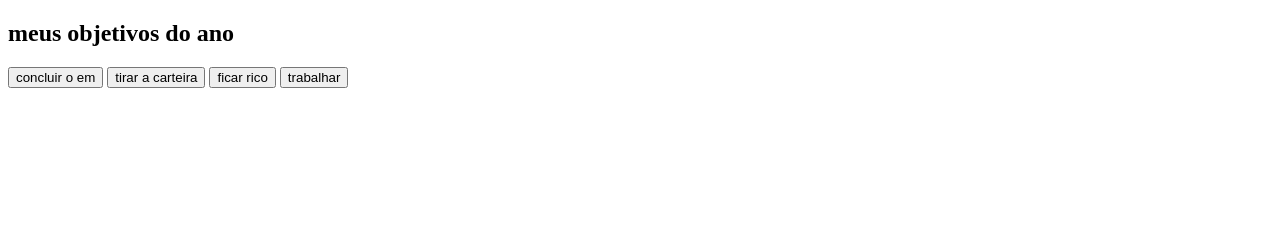
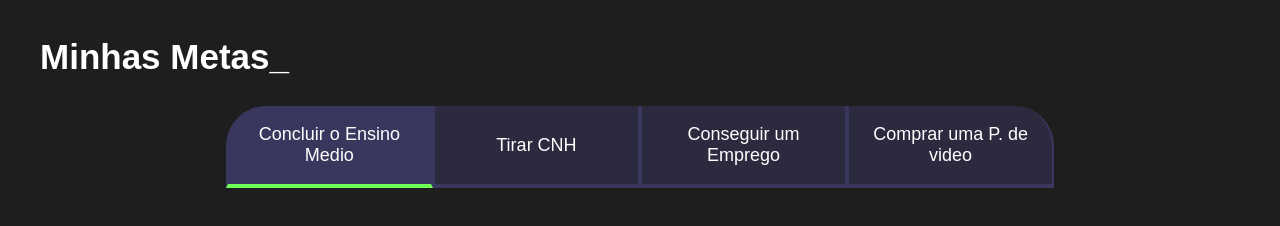
Before and after one commit to ednardomiranda/sityprojetodevida, a plain HTML site: page index.html in a window 1280 px wide. Drawn offline with Linux system fonts and the light colour scheme.

Commit message:
Add files via upload

```diff
--- a/index.html
+++ b/index.html
@@ -1,20 +1,21 @@
 <!DOCTYPE html>
-<html lang="pr-br">
+<html lang="pt-br">
 <head>
     <meta charset="UTF-8">
     <meta name="viewport" content="width=device-width, initial-scale=1.0">
-    <title>metas do ano</title>
-    <link rel="stylesheet"href=estilo.css>
+    <title>Metas</title>
+    <link rel="stylesheet" href="style.css">
 </head>
 <body>
-  <section class="conteudo-principal">
-<h2 class="titulo-principal">meus objetivos do ano</h2>
-<div class="botoes">
-    <button class="botao">concluir o em</button>
-    <button class="notao">tirar a carteira</button>
-    <button class="notao">ficar rico</button>
-    <button class="notao">trabalhar</button>
-</div>
-  </section>
+    <section class="conteudo-principal">
+        <h2 class="titulo-principal">Minhas Metas_</h2>
+        <div class="botoes">
+            <button class="botao ativo">Concluir o Ensino Medio</button>
+            <button class="botao">Tirar CNH</button>
+            <button class="botao">Conseguir um Emprego</button>
+            <button class="botao">Comprar uma P. de video</button>
+        </div>
+    </section>
+    <script scr="main.js"></script>
 </body>
 </html>
--- /dev/null
+++ b/style.css
@@ -0,0 +1,66 @@
+:root{
+    --cor-de-fundo:#1E1E1E;
+    --verde:#6FFF57;
+    --branco:#FFFFFF;
+    --botao-ativo:#3A375E;
+    --botao-inativo:rgba(58,55,94,0.5);
+    --texto-fundo:rgba(58,55,94,0.3);
+}
+
+body{
+    background-color: var(--cor-de-fundo);
+    color:var(--branco);
+    font-family: 'Chakra Petch',sans-serif;
+}
+
+.conteudo-principal{
+    display: flex;
+    flex-direction: column;
+    justify-content: center;
+    align-items: center;
+    max-width: 1200px;
+    width: 100%;
+    margin: 0 auto;
+}
+.titulo-principal{
+    text-align: left;
+    width: 100%;
+    font-size: 35px;
+}
+.botao{
+    font-family: "Chakra Petch", sans-serif;
+    background-color: var(--botao-inativo);
+    color: var(--branco);
+    display: flex;
+    justify-content: center;
+    padding: 1em;
+    font-size: 18px;
+    align-items: center;
+    width: 100%;
+    border-bottom: 4px solid var(--botao-ativo);
+    border-left: 2px solid var(--botao-ativo);
+    border-right: 2px solid var(--botao-ativo);
+    border-top: none;
+}
+.botao{
+    display: block;
+}
+.botao:first-child{
+    border-radius: 40px 40px 0 0;
+}
+@media screen and (min-width:768px) {
+    .botoes{
+        display: flex;
+    }
+    .botao:first-child{
+        border-radius: 40px 0 0 0;
+    }
+    .botao:last-child{
+        border-radius: 0 40px 0 0;
+    }
+}
+.ativo{
+    background-color: var(--botao-ativo);
+    border-bottom: 4px solid var(--verde);
+}
+@import url('https://fonts.googleapis.com/css2?family=Chakra+Petch:ital,wght@0,300;0,400;0,500;0,600;0,700;1,300;1,400;1,500;1,600;1,700&display=swap')
```
Also changed, not shown: main.js (added, +10 -0 lines).
